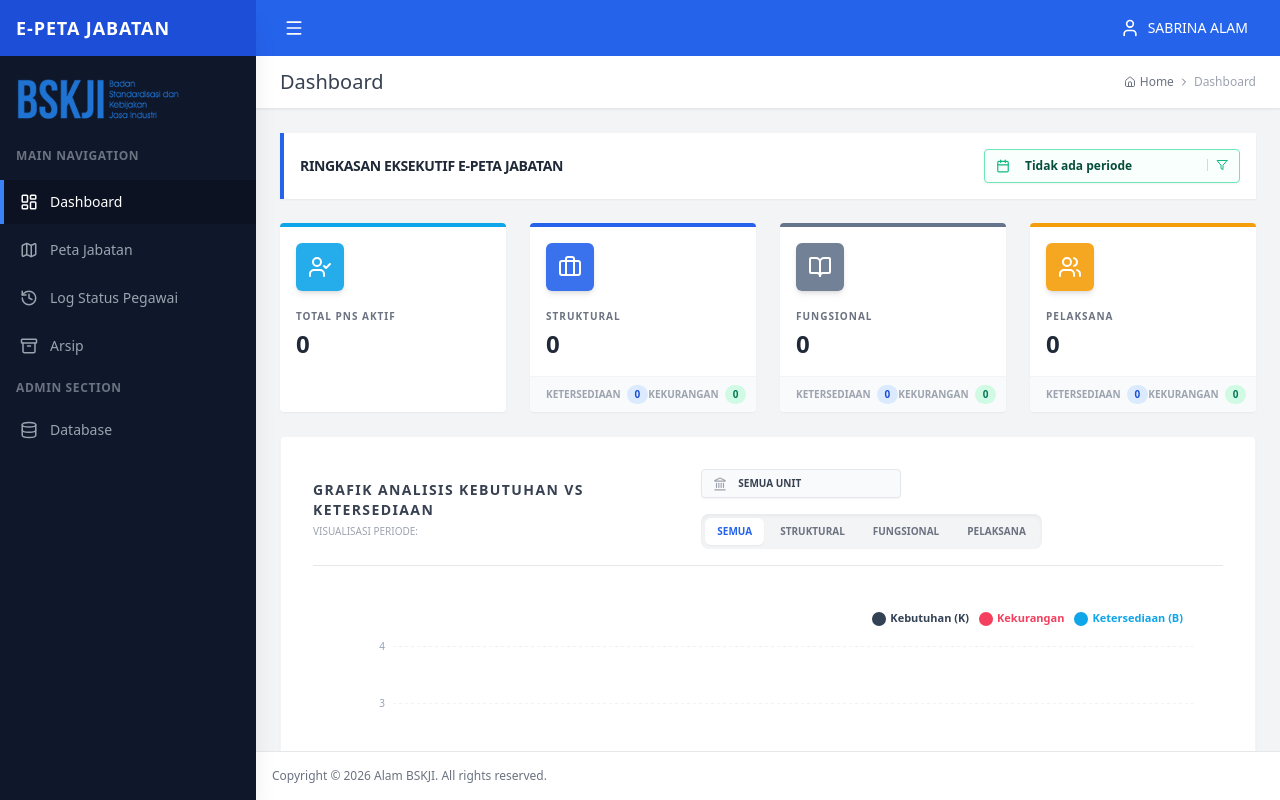
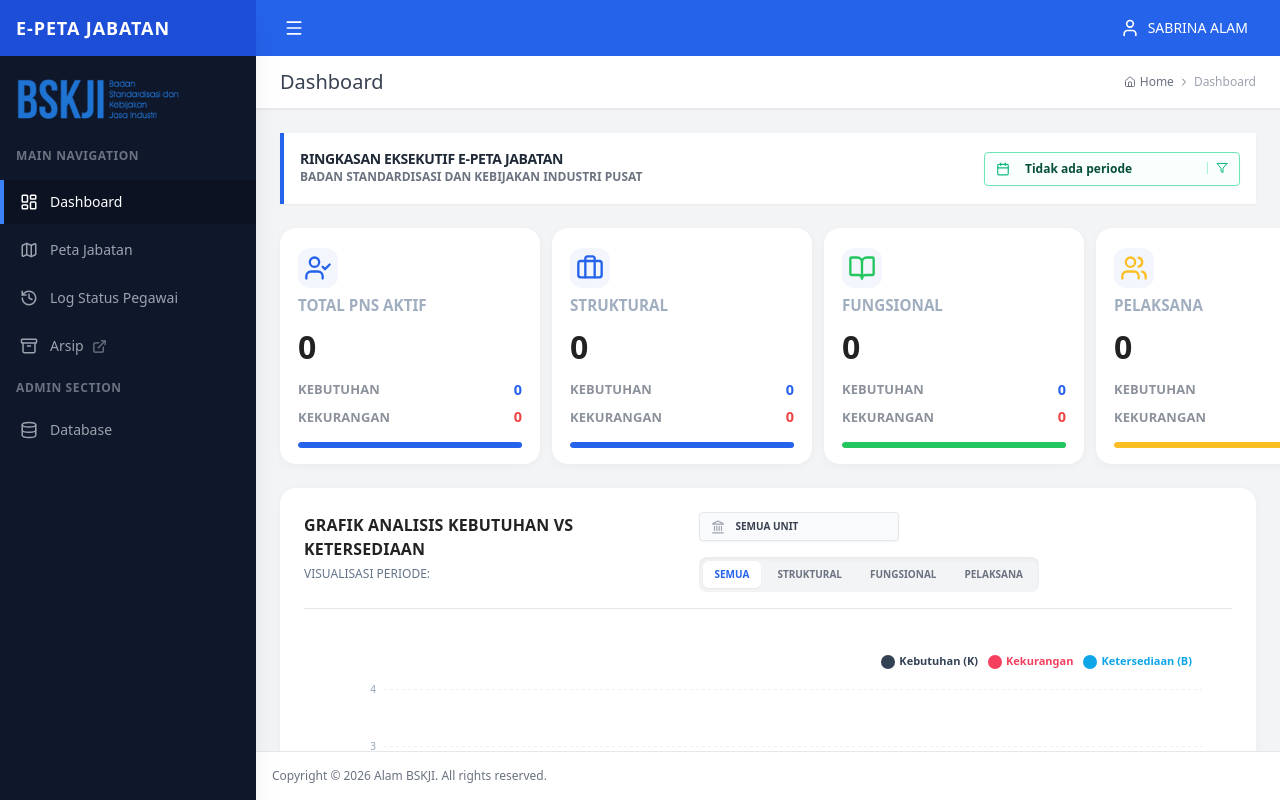
Before and after one commit to aixxiteru/peta-jabatan, a React (Vite) app: page / in a window 1280 px wide. Built offline with nearby package versions, Linux system fonts and the light colour scheme.

Commit message:
edit kotak dashboard

```diff
--- a/components/DashboardHome.tsx
+++ b/components/DashboardHome.tsx
@@ -5,6 +5,8 @@ import { Users, Briefcase, BookOpen, UserCheck, RefreshCw, Calendar, X, Filter,
 import { StatCardProps, JobPosition } from '../types';
 import { jobPositions as mockPositions } from '../mockData';
 import { ShortageDetailModal } from './ShortageDetailModal';
+import StatusCard from './StatusCard';
+import './StatusCard.css';
 
 const StatCard: React.FC<StatCardProps & { ketersediaan?: number; kekurangan?: number; onKekuranganClick?: () => void }> = ({ title, count, color, ketersediaan, kekurangan, icon: Icon, onKekuranganClick }) => {
   const colorClasses = {
@@ -275,6 +277,7 @@ export const DashboardHome: React.FC = () => {
       <div className="bg-white p-4 border-l-4 border-blue-600 shadow-sm flex flex-col md:flex-row justify-between items-center gap-4">
         <div className="flex flex-col">
           <h2 className="font-bold text-gray-800 tracking-tight uppercase text-sm">RINGKASAN EKSEKUTIF E-PETA JABATAN</h2>
+          <div className="font-semibold text-gray-500 uppercase text-xs leading-tight mb-1">BADAN STANDARDISASI DAN KEBIJAKAN INDUSTRI PUSAT</div>
           {stats.lastSync && (
             <div className="flex items-center gap-2 text-[10px] font-bold text-emerald-600 mt-1">
               <RefreshCw size={12} className="animate-pulse" />
@@ -315,43 +318,58 @@ export const DashboardHome: React.FC = () => {
         </div>
       </div>
 
-      <div className="grid grid-cols-1 md:grid-cols-2 lg:grid-cols-4 gap-6">
-        <StatCard title="TOTAL PNS AKTIF" count={stats.totalPNS} color="blue" icon={UserCheck} />
-        <StatCard
+      <div className="dashboard-summary-grid">
+        <StatusCard
+          icon={<UserCheck size={28} color="#2563eb" />}
+          title="TOTAL PNS AKTIF"
+          mainValue={stats.totalPNS}
+          kebutuhan={
+            stats.struktural.kebutuhan +
+            stats.fungsional.kebutuhan +
+            stats.pelaksana.kebutuhan
+          }
+          shortage={
+            stats.struktural.kekurangan +
+            stats.fungsional.kekurangan +
+            stats.pelaksana.kekurangan
+          }
+          barColor="#2563eb"
+        />
+        <StatusCard
+          icon={<Briefcase size={28} color="#2563eb" />}
           title="STRUKTURAL"
-            count={stats.struktural.ketersediaan}
-            ketersediaan={stats.struktural.ketersediaan}
-            kekurangan={stats.struktural.kekurangan}
-            color="green"
-            icon={Briefcase}
-            onKekuranganClick={() => setViewingShortageFor('STRUKTURAL')}
+          mainValue={stats.struktural.ketersediaan}
+          kebutuhan={stats.struktural.kebutuhan}
+          shortage={stats.struktural.kekurangan}
+          barColor="#2563eb"
+          onShortageClick={() => setViewingShortageFor('STRUKTURAL')}
         />
-        <StatCard
+        <StatusCard
+          icon={<BookOpen size={28} color="#22c55e" />}
           title="FUNGSIONAL"
-            count={stats.fungsional.ketersediaan}
-            ketersediaan={stats.fungsional.ketersediaan}
-            kekurangan={stats.fungsional.kekurangan}
-            color="gray"
-            icon={BookOpen}
-            onKekuranganClick={() => setViewingShortageFor('FUNGSIONAL')}
+          mainValue={stats.fungsional.ketersediaan}
+          kebutuhan={stats.fungsional.kebutuhan}
+          shortage={stats.fungsional.kekurangan}
+          barColor="#22c55e"
+          onShortageClick={() => setViewingShortageFor('FUNGSIONAL')}
         />
-        <StatCard
+        <StatusCard
+          icon={<Users size={28} color="#fbbf24" />}
           title="PELAKSANA"
-            count={stats.pelaksana.ketersediaan}
-            ketersediaan={stats.pelaksana.ketersediaan}
-            kekurangan={stats.pelaksana.kekurangan}
-            color="orange"
-            icon={Users}
-            onKekuranganClick={() => setViewingShortageFor('PELAKSANA')}
+          mainValue={stats.pelaksana.ketersediaan}
+          kebutuhan={stats.pelaksana.kebutuhan}
+          shortage={stats.pelaksana.kekurangan}
+          barColor="#fbbf24"
+          onShortageClick={() => setViewingShortageFor('PELAKSANA')}
         />
       </div>
 
-      <div className="bg-white rounded shadow-sm p-4 sm:p-8 border border-gray-100">
+      <div className="dashboard-chart-container">
         <div className="mb-6 flex flex-col lg:flex-row lg:items-center justify-between gap-4 border-b pb-4">
             <div className="flex items-center gap-4">
                 <div>
-                    <h3 className="text-gray-700 font-bold uppercase tracking-widest text-sm">Grafik Analisis Kebutuhan vs Ketersediaan</h3>
-                    <p className="text-[10px] text-gray-400 mt-1 uppercase">Visualisasi Periode: <span className="text-blue-600 font-black">{selectedPeriod}</span></p>
+                    <h3 className="dashboard-chart-title">GRAFIK ANALISIS KEBUTUHAN VS KETERSEDIAAN</h3>
+                    <p className="dashboard-chart-subtitle">VISUALISASI PERIODE: <span className="dashboard-chart-period">{selectedPeriod}</span></p>
                 </div>
             </div>
 
--- a/components/Sidebar.tsx
+++ b/components/Sidebar.tsx
@@ -1,7 +1,7 @@
 
 import React from 'react';
 
-import { LayoutDashboard, Map, History, ChevronLeft, Database, Archive } from 'lucide-react';
+import { LayoutDashboard, Map, History, ChevronLeft, Database, Archive, ExternalLink } from 'lucide-react';
 import { ViewState } from '../types';
 
 interface SidebarProps {
@@ -56,6 +56,7 @@ export const Sidebar: React.FC<SidebarProps> = ({ currentView, setView, isOpen,
             >
               <item.icon size={18} className="mr-3" />
               {item.label}
+              <ExternalLink size={15} className="ml-2 opacity-70" />
             </a>
           ) : (
             <button
--- /dev/null
+++ b/components/StatusCard.align-fix.css
@@ -0,0 +1,70 @@
+/* Style font untuk judul dan subjudul grafik agar seragam dan mirip contoh */
+.dashboard-chart-title {
+  font-size: 1rem;
+  font-weight: 800;
+  color: #222;
+  letter-spacing: 0.01em;
+  margin-bottom: 0.25rem;
+}
+.dashboard-chart-subtitle {
+  font-size: 0.75rem;
+  color: #64748b;
+  font-weight: 500;
+  margin-bottom: 0.5rem;
+}
+.dashboard-chart-period {
+  color: #2563eb;
+  font-weight: 700;
+  letter-spacing: 0.01em;
+  text-transform: uppercase;
+}
+/* Style untuk container grafik agar seragam dengan card summary */
+.dashboard-chart-container {
+  background: #fff;
+  border-radius: 16px;
+  box-shadow: 0 2px 8px rgba(0,0,0,0.04);
+  padding: 24px 24px 32px 24px;
+  border: none;
+}
+/* Grid untuk dashboard summary agar kotak memenuhi screen */
+.dashboard-summary-grid {
+  display: grid;
+  grid-template-columns: repeat(4, 1fr);
+  gap: 12px;
+  margin-bottom: 24px;
+  width: 100%;
+}
+@media (max-width: 1100px) {
+  .dashboard-summary-grid {
+    grid-template-columns: repeat(2, 1fr);
+  }
+}
+@media (max-width: 700px) {
+  .dashboard-summary-grid {
+    grid-template-columns: 1fr;
+  }
+}
+/* Patch for aligning KEKURANGAN and angkanya sejajar */
+.status-card__info-row {
+  display: flex;
+  justify-content: space-between;
+  align-items: center;
+  font-size: 0.95rem;
+  margin-bottom: 2px;
+}
+
+.status-card__shortage-btn {
+  background: #fee2e2;
+  color: #b91c1c;
+  border: 1px solid #fecaca;
+  border-radius: 12px;
+  padding: 2px 12px;
+  font-weight: 600;
+  font-size: 1em;
+  margin-left: 4px;
+  cursor: pointer;
+  transition: background 0.15s, color 0.15s, border 0.15s;
+  display: inline-flex;
+  align-items: center;
+  height: 28px;
+}
--- /dev/null
+++ b/components/StatusCard.css
@@ -0,0 +1,97 @@
+/* Tombol khusus kekurangan */
+.status-card__shortage-btn {
+  background: #fee2e2;
+  color: #b91c1c;
+  border: 1px solid #fecaca;
+  border-radius: 12px;
+  padding: 2px 12px;
+  font-weight: 600;
+  font-size: 1em;
+  margin-left: 4px;
+  cursor: pointer;
+  transition: background 0.15s, color 0.15s, border 0.15s;
+}
+.status-card__shortage-btn:hover, .status-card__shortage-btn:focus {
+  background: #fca5a5;
+  color: #fff;
+  border-color: #f87171;
+  outline: none;
+}
+.status-card {
+  background: #fff;
+  border-radius: 16px;
+  box-shadow: 0 2px 8px rgba(0,0,0,0.04);
+  padding: 20px 18px 16px 18px;
+  min-width: 260px;
+  max-width: 320px;
+  display: flex;
+  flex-direction: column;
+  gap: 4px;
+}
+.status-card__icon {
+  width: 40px;
+  height: 40px;
+  background: #f3f6fd;
+  border-radius: 12px;
+  display: flex;
+  align-items: center;
+  justify-content: center;
+  font-size: 1.7rem;
+  margin-bottom: 2px;
+}
+.status-card__title {
+  font-size: 0.95rem;
+  color: #a0aec0;
+  font-weight: 600;
+  margin-bottom: 2px;
+}
+.status-card__main-value {
+  font-size: 2rem;
+  font-weight: 700;
+  color: #222;
+  margin-bottom: 4px;
+}
+.status-card__info-row {
+  display: flex;
+  justify-content: space-between;
+  align-items: center;
+  font-size: 0.85rem;
+  margin-bottom: 2px;
+}
+
+/* Label info (KEKURANGAN, KEBUTUHAN) */
+.status-card__info-label {
+  font-weight: 700;
+  color: #8b929b;
+  font-size: 0.85em;
+  letter-spacing: 0.01em;
+}
+.status-card__info-value.available {
+  color: #2563eb;
+  font-weight: 600;
+  font-size: 0.95em;
+}
+.status-card__info-value.shortage {
+  color: #ef4444;
+  font-weight: 600;
+  font-size: 0.95em;
+}
+.status-card__bar {
+  margin-top: 8px;
+  height: 6px;
+  background: #e5e7eb;
+  border-radius: 6px;
+  position: relative;
+  overflow: hidden;
+  display: flex;
+}
+.status-card__bar-available {
+  height: 100%;
+  border-radius: 6px 0 0 6px;
+  transition: width 0.3s;
+}
+.status-card__bar-shortage {
+  height: 100%;
+  border-radius: 0 6px 6px 0;
+  transition: width 0.3s;
+}
--- /dev/null
+++ b/components/StatusCard.tsx
@@ -0,0 +1,69 @@
+import React from 'react';
+import './StatusCard.css';
+import './StatusCard.align-fix.css';
+
+interface StatusCardProps {
+  icon: React.ReactNode;
+  title: string;
+  mainValue: number;
+  kebutuhan: number;
+  shortage: number;
+  barColor: string;
+  shortageBarColor?: string;
+  onShortageClick?: () => void;
+}
+
+const StatusCard: React.FC<StatusCardProps> = ({
+  icon,
+  title,
+  mainValue,
+  kebutuhan,
+  shortage,
+  barColor,
+  shortageBarColor = '#e5e7eb',
+  onShortageClick,
+}) => {
+  // Calculate bar width (simple, for demo)
+  const total = kebutuhan + shortage;
+  const kebutuhanPercent = total ? (kebutuhan / total) * 100 : 100;
+  const shortagePercent = total ? (shortage / total) * 100 : 0;
+
+  return (
+    <div className="status-card">
+      <div className="status-card__icon">{icon}</div>
+      <div className="status-card__title">{title}</div>
+      <div className="status-card__main-value">{mainValue}</div>
+      <div className="status-card__info-row">
+        <span className="status-card__info-label">KEBUTUHAN</span>
+        <span className="status-card__info-value available">{kebutuhan}</span>
+      </div>
+      <div className="status-card__info-row">
+        <span className="status-card__info-label">KEKURANGAN</span>
+        {onShortageClick && shortage > 0 ? (
+          <button
+            className="status-card__info-value shortage status-card__shortage-btn"
+            onClick={onShortageClick}
+            title="Klik untuk lihat detail kekurangan"
+            type="button"
+          >
+            {shortage}
+          </button>
+        ) : (
+          <span className="status-card__info-value shortage">{shortage}</span>
+        )}
+      </div>
+      <div className="status-card__bar">
+        <div
+          className="status-card__bar-available"
+          style={{ width: `${kebutuhanPercent}%`, background: barColor }}
+        />
+        <div
+          className="status-card__bar-shortage"
+          style={{ width: `${shortagePercent}%`, background: shortageBarColor }}
+        />
+      </div>
+    </div>
+  );
+};
+
+export default StatusCard;
```
Lines whose indentation alone changed are shown as unchanged.
